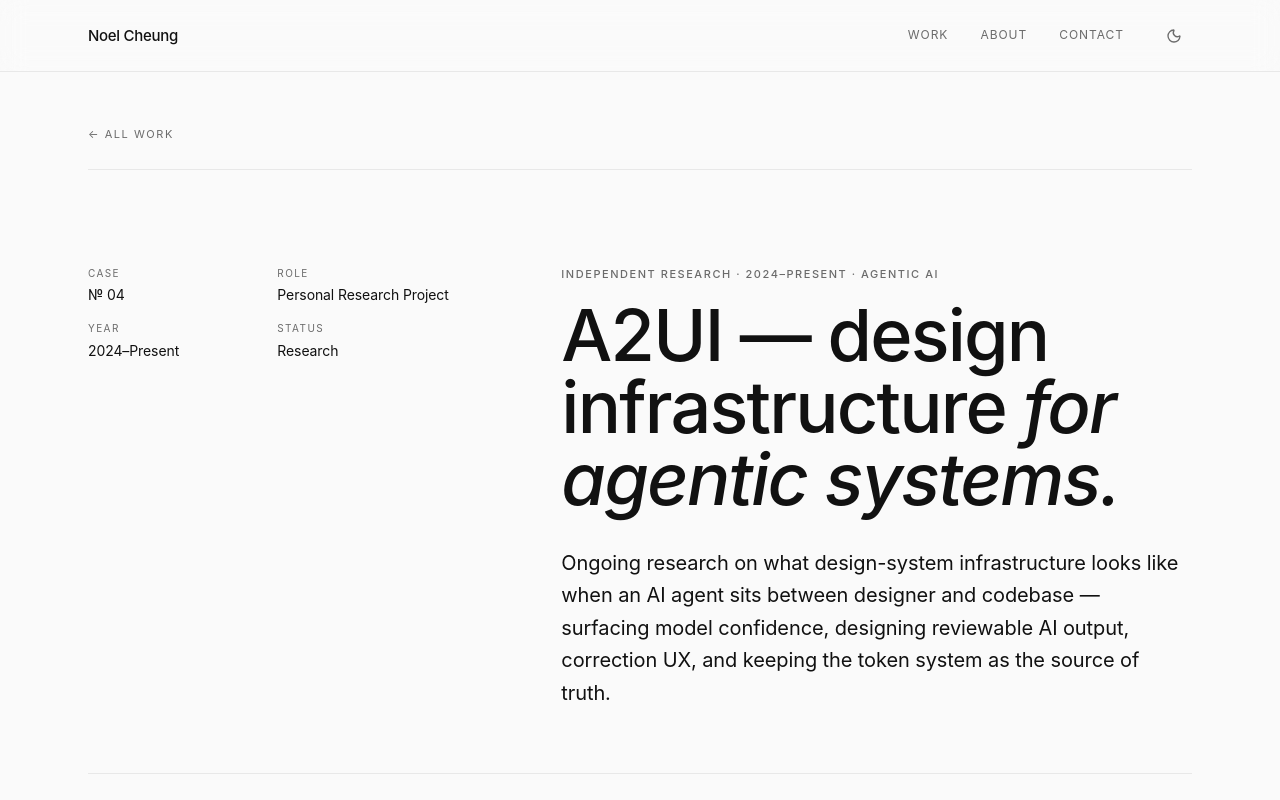
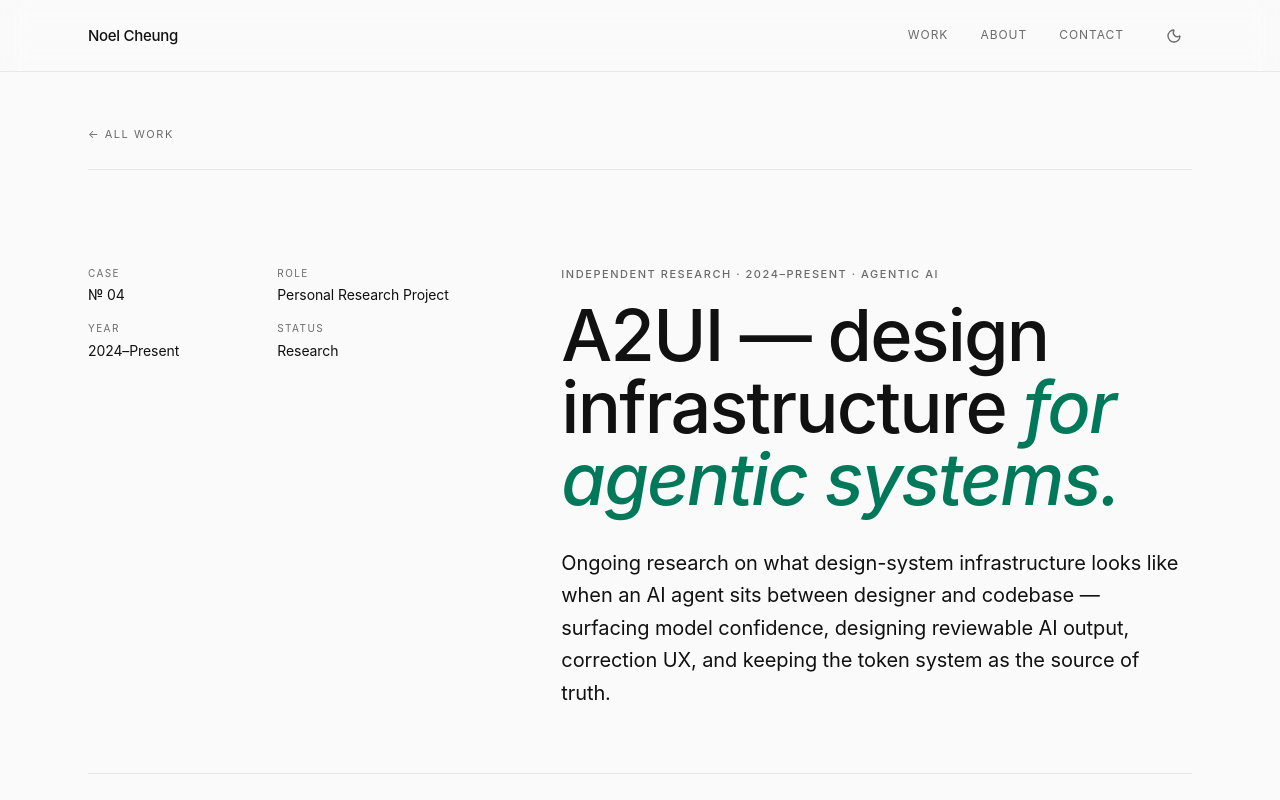
Before and after one commit to zeneojsun/noelcheung-design, a Next.js app: page /work/a2ui in a window 1280 px wide. Shown: the top 800 px of the page. Built offline with nearby package versions, Linux system fonts and the light colour scheme; a web font is replaced by a local one.

Commit message:
Add jade green accent (#00785A) — applied to display em italics
Co-Authored-By: Claude Sonnet 4.6 <noreply@anthropic.com>

```diff
--- a/app/globals.css
+++ b/app/globals.css
@@ -10,6 +10,8 @@
   --text-muted: #6b6b6b;
   --hairline:   #e8e8e8;
   --hover:      #f0f0f0;
+
+  --accent:     #00785A;
 
   --font-sans:  "Satoshi", -apple-system, sans-serif;
   --font-mono:  "Satoshi", -apple-system, sans-serif;
@@ -55,6 +57,7 @@ body {
 
 .display em {
   font-style: italic;
+  color: var(--accent);
 }
 
 /* ─── Animations ─────────────────────────────────────── */
--- a/tailwind.config.ts
+++ b/tailwind.config.ts
@@ -22,7 +22,7 @@ export default {
         muted:   "var(--text-muted)",
         rule:    "var(--hairline)",
         hover:   "var(--hover)",
-        // No accent — chromatic accent removed per R2 brief
+        accent: "var(--accent)",
       },
       maxWidth: {
         site: "1200px",
```
